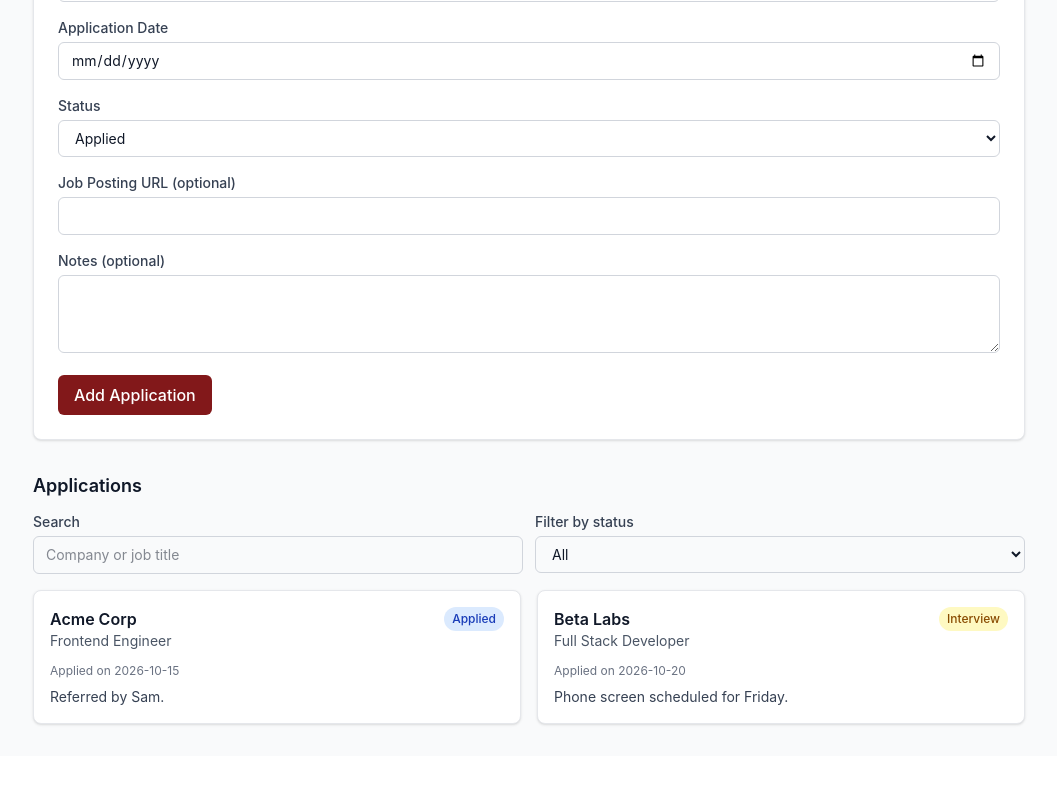
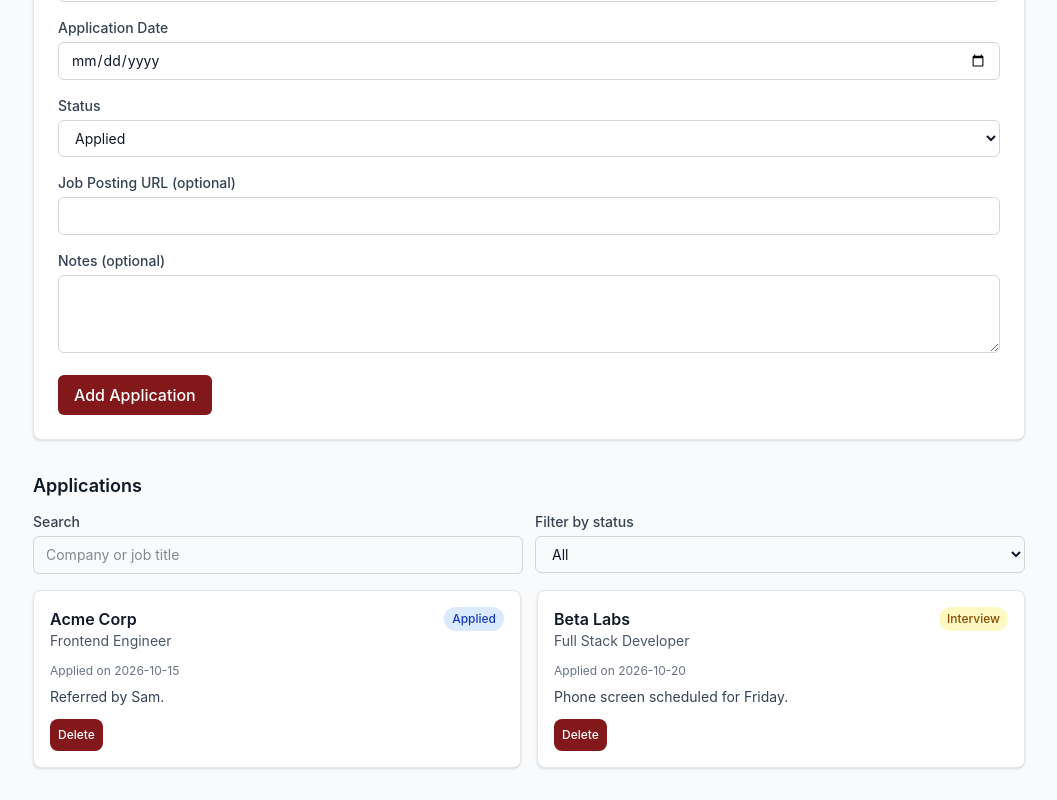
Before and after one commit to semura135/applytrack, a React (Vite) app in the folder client/: page / in a window 1280 px wide. Shown: the part 502-1302 px from the top of the page, without its empty margins (111-1168 px from the left). Before the commit the page ends 1258 px from the top, so only its background shows below. Built offline with nearby package versions, Linux system fonts and the light colour scheme.

Commit message:
feat: delete application with confirmation

```diff
--- a/client/src/App.jsx
+++ b/client/src/App.jsx
@@ -40,7 +40,12 @@ function App() {
         <ApplicationForm
           onAdd={(newApp) => setApplications([...applications, newApp])}
         />
-        <ApplicationList applications={applications} />
+        <ApplicationList
+          applications={applications}
+          onDelete={(id) => {
+            setApplications((prev) => prev.filter((app) => app.id !== id));
+          }}
+        />
       </main>
     </div>
   );
--- a/client/src/components/ApplicationList.jsx
+++ b/client/src/components/ApplicationList.jsx
@@ -5,7 +5,7 @@ const statusBadge = {
   Offer: "bg-red-100 text-red-900",
   Rejected: "bg-gray-200 text-gray-700",
 };
-function ApplicationList({ applications }) {
+function ApplicationList({ applications, onDelete }) {
   const [searchTerm, setSearchTerm] = useState("");
   const [statusFilter, setStatusFilter] = useState("All");
   const filteredApplications = applications.filter((app) => {
@@ -107,6 +107,17 @@ function ApplicationList({ applications }) {
                   {app.notes}
                 </p>
               )}
+              <button
+                type="button"
+                onClick={() => {
+                  if (window.confirm(`Delete ${app.company}?`)) {
+                    onDelete(app.id);
+                  }
+                }}
+                className="text-xs bg-red-900 text-white hover:bg-red-800 font-medium mt-3 p-2 rounded-lg"
+              >
+                Delete
+              </button>
             </li>
           ))}
         </ul>
```
